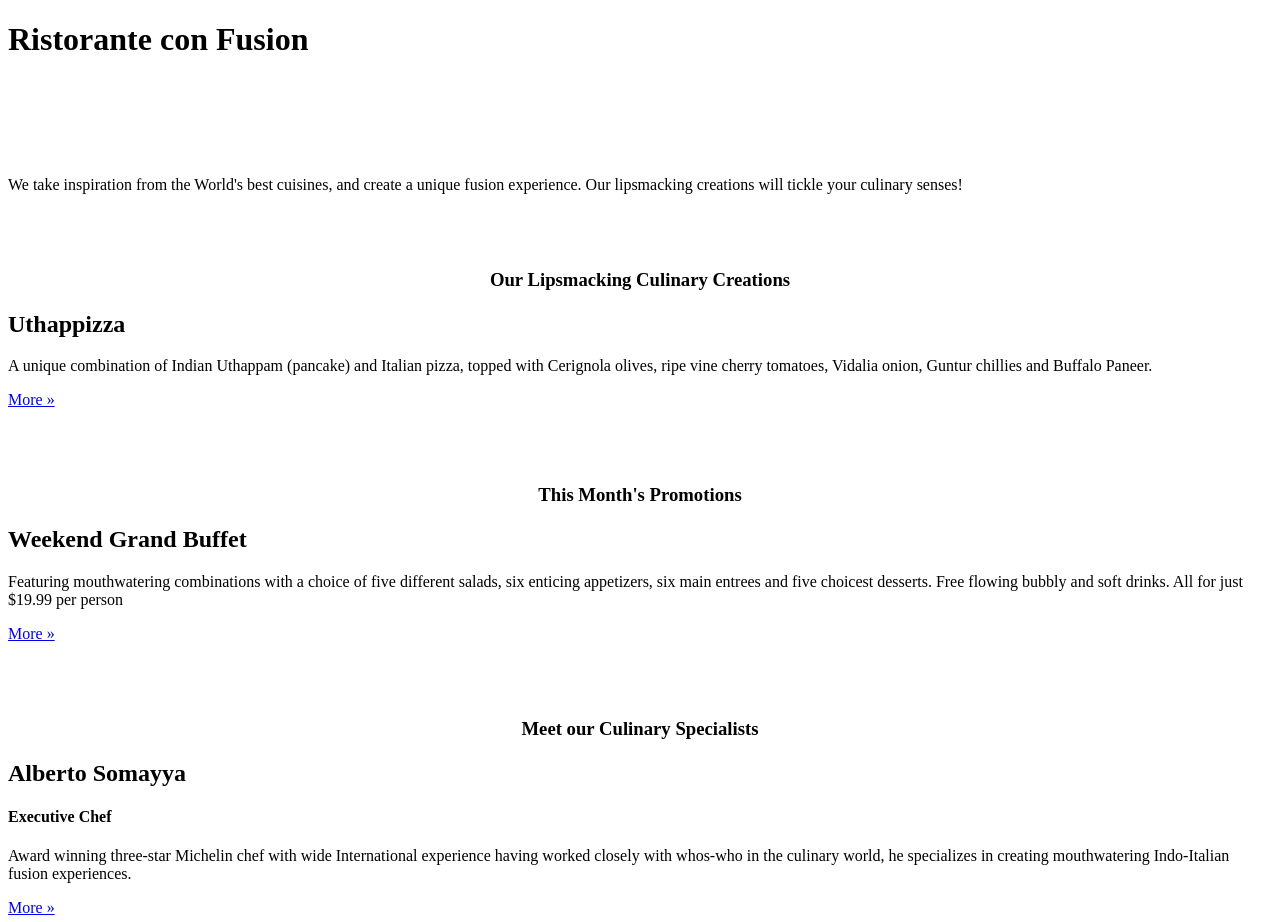
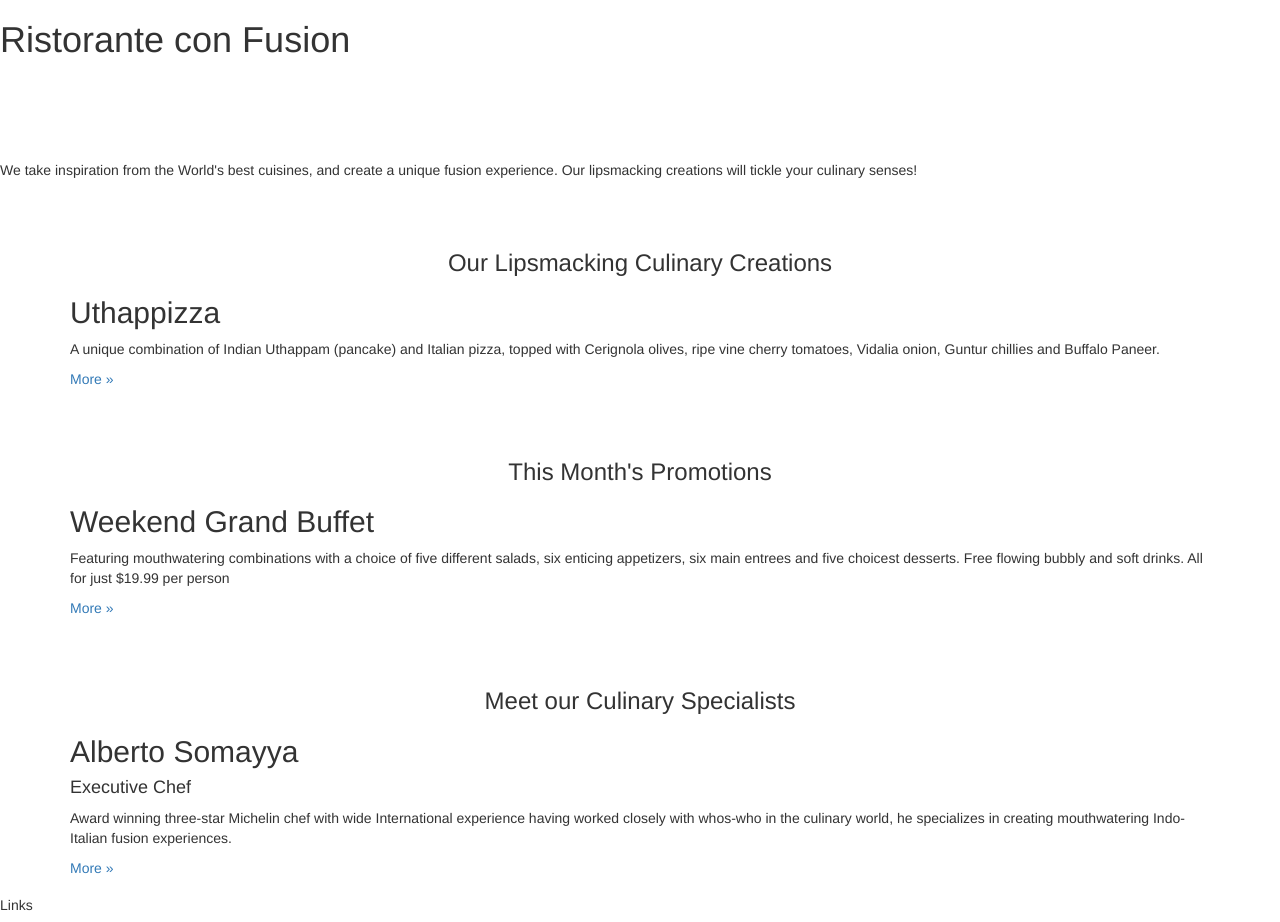
Before and after one commit to AmirHMousavi/Bootstrap_UIFrameworks, a plain HTML site: page conFusion/index.html in a window 1280 px wide. Shown: the top 922 px of the page. Drawn offline with nearby package versions, Linux system fonts and the light colour scheme.

Commit message:
index
adding index.html

```diff
--- a/conFusion/index.html
+++ b/conFusion/index.html
@@ -2,7 +2,22 @@
     <html lang="en">
 
     <head>
+        <meta charset="utf-8">
+        <meta http-equiv="X-UA-Compatible" content="IE=edge">
+        <meta name="viewport" content="width=device-width, initial-scale=1">
+           <!-- The above 3 meta tags *must* come first in the head; any other head
+             content must come *after* these tags -->
         <title>Ristorante Con Fusion</title>
+        <!-- Bootstrap -->
+        <link href="css/bootstrap.min.css" rel="stylesheet">
+        <link href="css/bootstrap-theme.min.css" rel="stylesheet">
+
+        <!-- HTML5 shim and Respond.js for IE8 support of HTML5 elements and media queries -->
+        <!-- WARNING: Respond.js doesn't work if you view the page via file:// -->
+        <!--[if lt IE 9]>
+          <script src="https://oss.maxcdn.com/html5shiv/3.7.2/html5shiv.min.js"></script>
+          <script src="https://oss.maxcdn.com/respond/1.4.2/respond.min.js"></script>
+        <![endif]-->
     </head>
 
     <body>
@@ -11,7 +26,7 @@
 
             <!-- Main component for a primary marketing message or call to action -->
 
-        <div>
+            <div >
                 <div>
                     <div>
                         <h1>Ristorante con Fusion</h1>
@@ -24,7 +39,7 @@
             </div>
         </header>
 
-    <div>
+        <div class="container">
             <div>
                 <div>
                     <p style="padding:20px;"></p>
@@ -104,7 +119,10 @@
                 </div>
             </div>
         </footer>
-
+         <!-- jQuery (necessary for Bootstrap's JavaScript plugins) -->
+        <script src="https://ajax.googleapis.com/ajax/libs/jquery/1.11.3/jquery.min.js"></script>
+        <!-- Include all compiled plugins (below), or include individual files as needed -->
+            <script src="js/bootstrap.min.js"></script>
     </body>
 
     </html>
```
Lines whose indentation alone changed are shown as unchanged.
